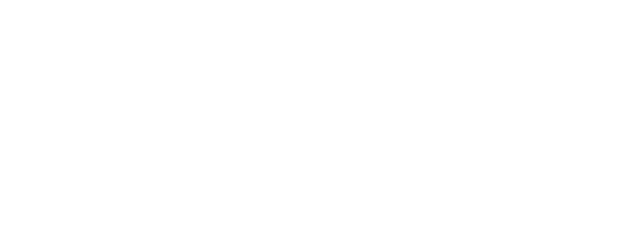
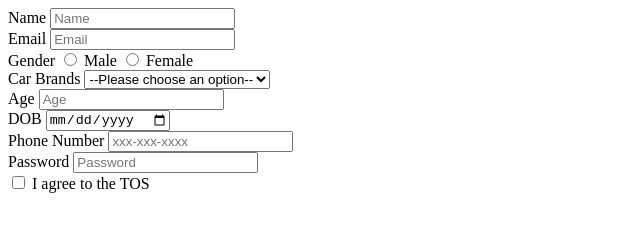
Before and after one commit to acciojob/signup-form-car-jatinder2, a website: page main.html in a window 1280 px wide. Shown: the whole page, without its empty margins (0-640 px from the left). Drawn offline with Linux system fonts and the light colour scheme.

Commit message:
created a submission

```diff
--- a/main.html
+++ b/main.html
@@ -7,6 +7,45 @@
 </head>
 
 <body>
+	<section>
+		<div>
+			<form>
+				<label for="name">Name</label>
+				<input type="text" id="name" name="name" placeholder="Name" required>
+				<br>
+				<label for="email">Email</label>
+				<input type="email" id="email" name="email" placeholder="Email" required>
+				<br>
+				<label>Gender</label>
+				<input type="radio" id="gender_m" name="gender" required>
+				<label for="gender_m">Male</label>
+				<input type="radio" id="gender_f" name="gender" required>
+				<label for="gender_f">Female</label>
+				<br>
+				<label for="cars">Car Brands</label>
+				<select id="cars" name="cars" required>
+					<option value="option">--Please choose an option--</option>
+					<option value="volvo">Volvo</option>
+					<option value="BMW">BMW</option>
+				</select>
+				<br>
+				<label for="age">Age</label>
+				<input type="number" id="age" name="age" required placeholder="Age">
+				<br>
+				<label for="dob">DOB</label>
+				<input type="date" id="dob" name="dob" required>
+				<br>
+				<label for="tel">Phone Number</label>
+				<input type="tel" id="tel" name="tel" placeholder="xxx-xxx-xxxx">
+				<br>
+				<label for="password">Password</label>
+				<input type="password" id="password" name="password" placeholder="Password" required>
+				<br>
+				<input type="checkbox" id="tos" name="tos">
+				<label for="tos">I agree to the TOS</label>
+			</form>
+		</div>
+	</section>
 	<!-- the entire body must be written by student -->
     <script type="text/javascript" src="./script.js">
 </script>
```
